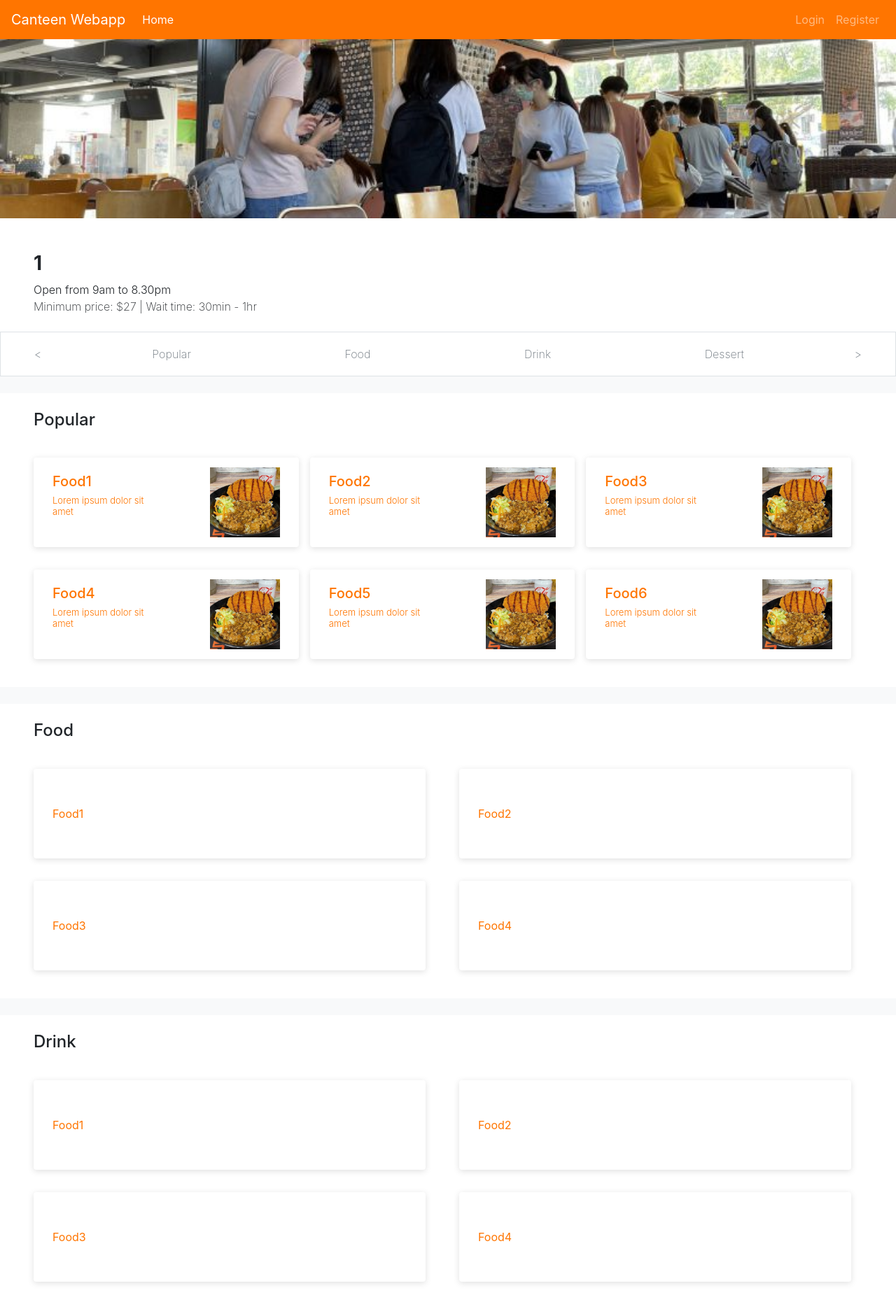
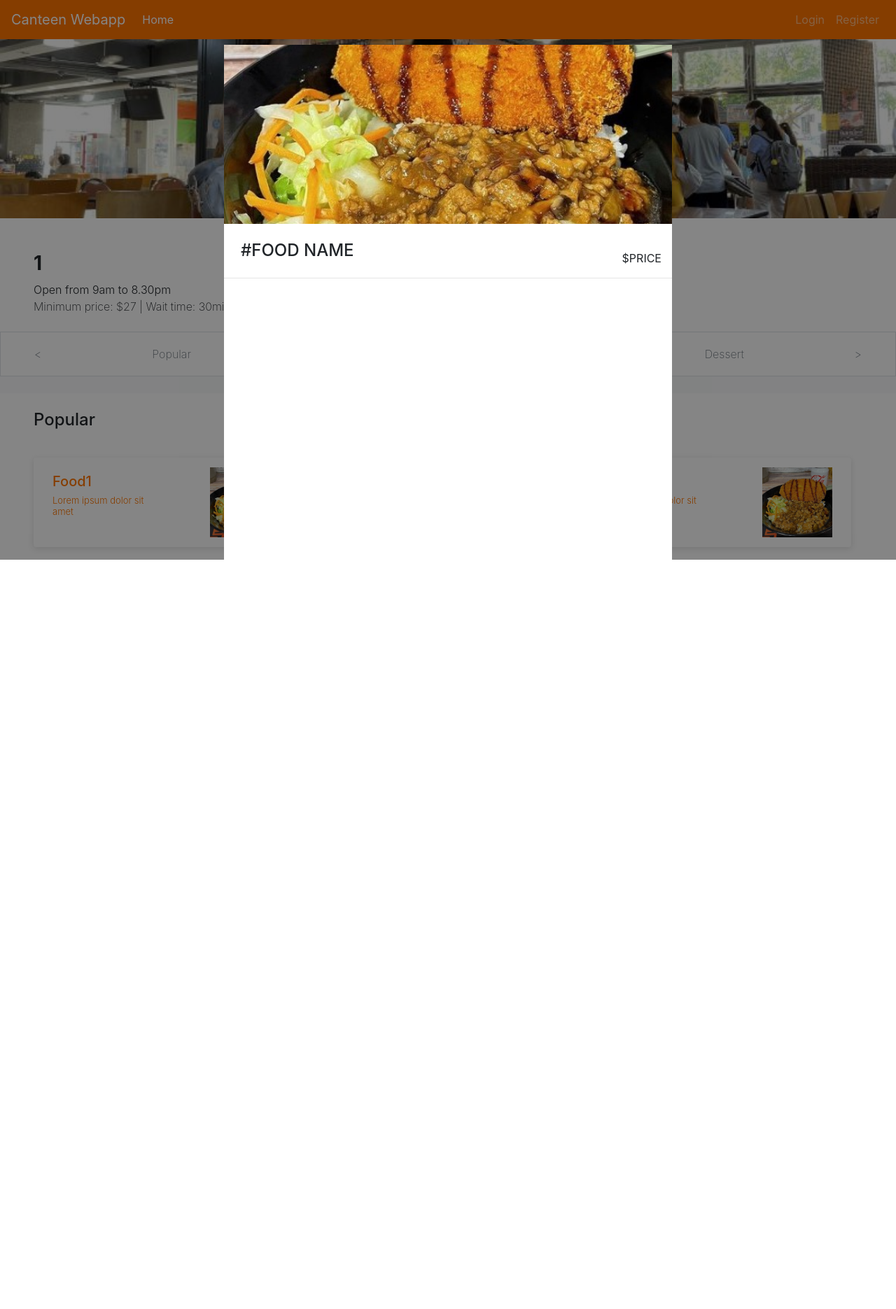
Before and after one commit to sheep167/CSCI3100_canteen_webapp, a Flask app: page /canteen/1 in a window 1280 px wide. Shown: the top 1871 px of the page at 70% size. After the commit the page ends 800 px from the top, so only its background shows below. Run offline with Flask 2, Linux system fonts and the light colour scheme; a database or web service that is not in the repository returns one stand-in record (values such as "Sample title"); style sheets or scripts are compiled from the project's sources; some libraries are stand-ins or nearby versions.

Commit message:
edit canteen page

```diff
--- a/canteen/static/style/css/canteenpage.css
+++ b/canteen/static/style/css/canteenpage.css
@@ -53,6 +53,24 @@
 button.btn-main-color {
   background-color: #ff7500;
   color: #ffffff;
+}
+
+.pop-up {
+  background-color: #fefefe;
+  width: 50%;
+  margin-top: 5%;
+  display: none;
+  overflow: auto;
+}
+
+.display-show {
+  display: block !important;
+}
+
+#food-info-img {
+  padding-bottom: 40%;
+  background-size: cover;
+  background-position: center center;
 }
 
 #bg-img {
--- a/canteen/static/style/scss/canteenpage.scss
+++ b/canteen/static/style/scss/canteenpage.scss
@@ -62,6 +62,27 @@ button.btn-main-color{
 }
 
 // end side cart css
+
+// pop-up css
+.pop-up{
+  background-color: #fefefe;
+  width: 50%;
+  margin-top: 5%;
+  display: none;
+  overflow: auto;
+}
+
+.display-show{
+  display: block !important;
+}
+
+#food-info-img{
+  padding-bottom: 40%;
+  background-size: cover;
+  background-position: center center;
+}
+
+// end pop-up css
 
 // main page css
 #bg-img{
--- a/canteen/templates/canteen_page.html
+++ b/canteen/templates/canteen_page.html
@@ -20,12 +20,14 @@
 
   <script >
       function toggleCart(){
+        document.querySelector('#sidecart').classList.toggle('bg-over-lay');
         document.querySelector('.sidecart').classList.toggle('open-cart');
-        document.querySelector('#sidecart').classList.toggle('bg-over-lay');
-
       }
       function addToCart(){
-        document.querySelector('.food-info').classList.toggle('bg-over-lay');
+        document.querySelector('#enter-food-info').classList.toggle('bg-over-lay');
+        document.querySelector('.pop-up').classList.toggle('display-show');
+
+
       }
   </script>
 
@@ -173,9 +175,21 @@
   </div>
 
   <!-- Enter Food Info -->
-  <div id="enter-food-info" class="">
-    <div class="">
+  <div id="enter-food-info" class="bg-over-lay">
+    <div class="container pop-up pl-0 pr-0 display-show" style="background-color: #ffffff; padding-bottom: 80%;">
+      <div class="m-0 p-0" style="overflow: hidden; background-color: #ffffff;">
+        <div id="food-info-img" style="background-image: url(../static/image/UC/Food1.jpeg) ;">
+        </div>
+        <div class="d-flex flex-column w-100">
+          <div class="container pt-4 pl-4 d-flex flex-row align-items-end">
+            <!-- Problem with text-bottom -->
+            <div class="mr-auto h4">#FOOD NAME</div>
+            <div class="ml-auto">$PRICE</div>
+          </div>
 
+          <hr style="width: 100%;">
+        </div>
+      </div>
     </div>
   </div>
 
```
Also changed, not shown: 1 other file.
